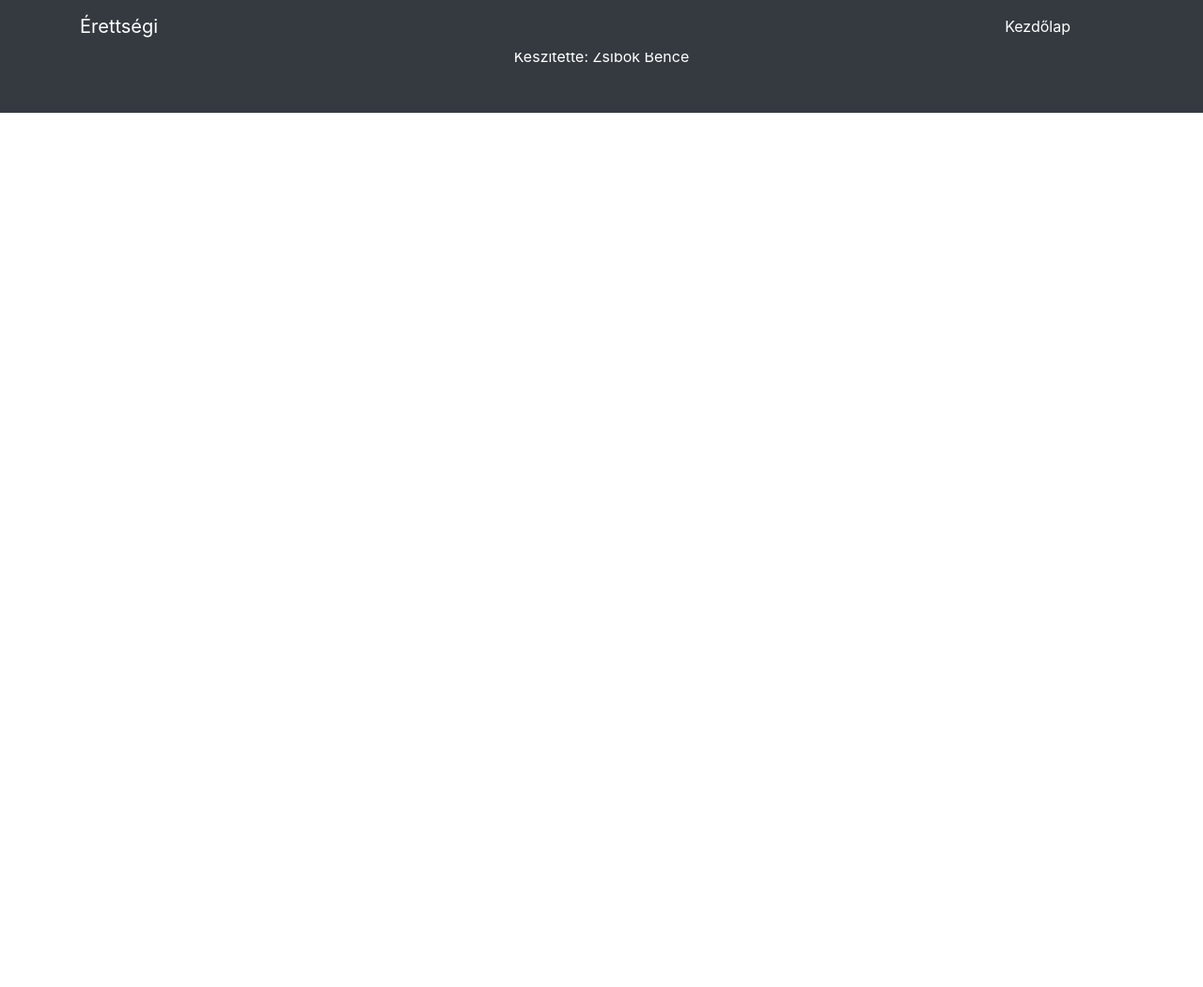
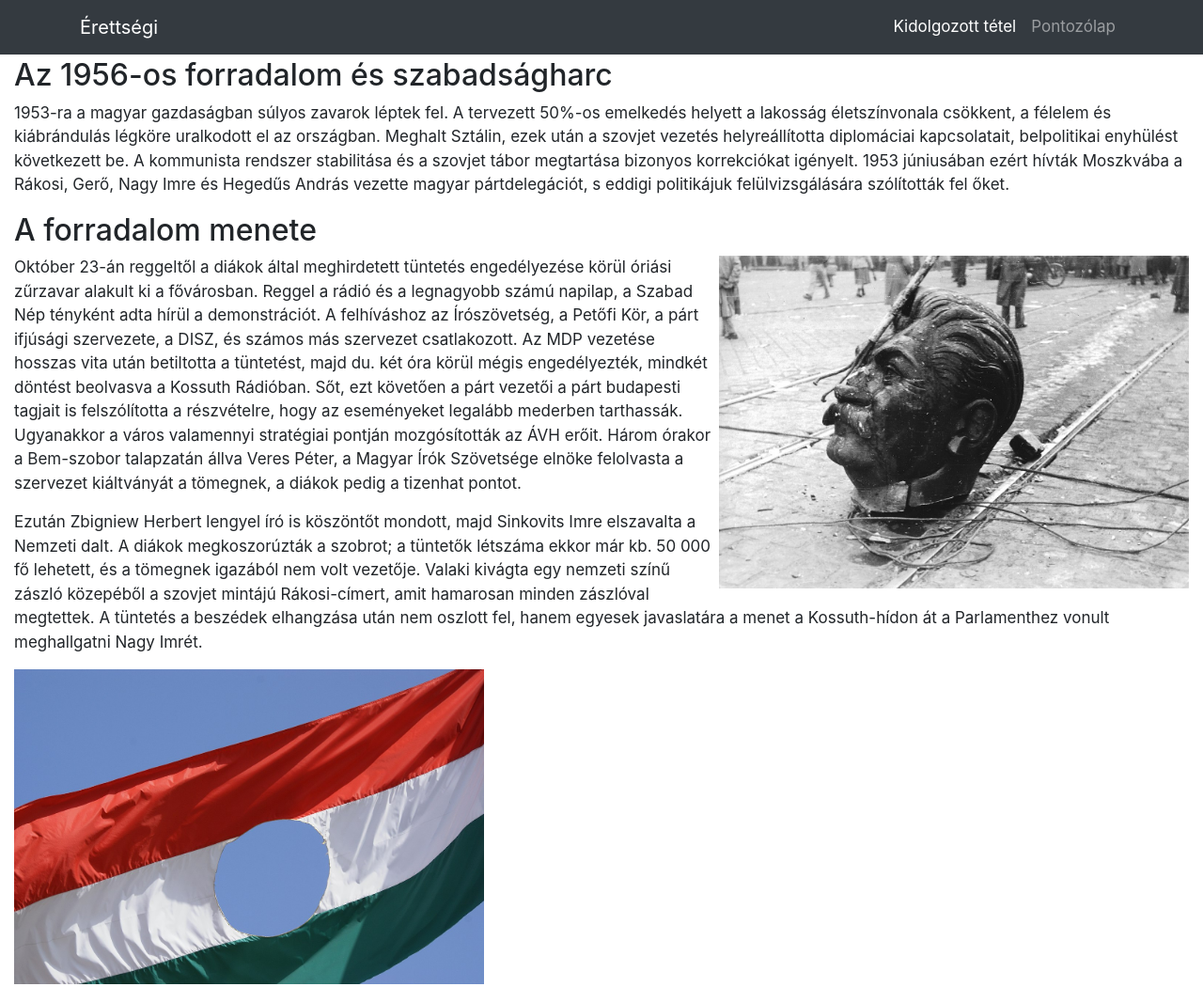
Before and after one commit to Bencezs1/Kompelkprog-projekt2, a plain HTML site: page tetel.html in a window 1280 px wide. Shown: the top 1050 px of the page at 94% size. Before the commit the page ends 800 px from the top, so only its background shows below. Drawn offline with Linux system fonts and the light colour scheme.

Commit message:
Tétel elkészítése

```diff
--- a/css/tetel.css
+++ b/css/tetel.css
@@ -0,0 +1,8 @@
+body{
+    font-size: 17px;
+    padding: 15px;
+}
+
+.szob{
+    float: right;
+}
--- a/tetel.html
+++ b/tetel.html
@@ -6,7 +6,7 @@
   <meta name="viewport" content="width=device-width, initial-scale=1, shrink-to-fit=no">
   <title>Érettségi</title>
   <link href="vendor/bootstrap/css/bootstrap.min.css" rel="stylesheet">
-  <link href="css/index.css" rel="stylesheet">
+  <link href="css/tetel.css" rel="stylesheet">
 </head>
 
 <body>
@@ -20,23 +20,26 @@
       <div class="collapse navbar-collapse" id="navbarResponsive">
         <ul class="navbar-nav ml-auto">
           <li class="nav-item active">
-            <a class="nav-link" href="index.html">Kezdőlap
+            <a class="nav-link" href="tetel.html">Kidolgozott tétel
             </a>
           </li>
           <li class="nav-item">
-            <a class="nav-link" href=""></a>
-          </li>
-          <li class="nav-item">
-            <a class="nav-link" href=""></a>
-          </li>
-          <li class="nav-item">
-            <a class="nav-link" href=""></a>
+            <a class="nav-link" href="pontozo.html">Pontozólap</a>
           </li>
         </ul>
       </div>
     </div>
   </nav>
-
+  <h2>Az 1956-os forradalom és szabadságharc</h2>
+  <h2>Az 1956-os forradalom és szabadságharc</h2>
+  <p>1953-ra a magyar gazdaságban súlyos zavarok léptek fel. A tervezett 50%-os emelkedés helyett a lakosság életszínvonala csökkent, a félelem és kiábrándulás légköre uralkodott el az országban. Meghalt Sztálin, ezek után a szovjet vezetés helyreállította diplomáciai kapcsolatait, belpolitikai enyhülést következett be. A kommunista rendszer stabilitása és a szovjet tábor meg­tartása bizonyos korrekciókat igényelt. 1953 júniusában ezért hívták Moszkvába a Rákosi, Gerő, Nagy Imre és Hegedűs András vezette magyar pártdelegációt, s ed­digi politikájuk felülvizsgálására szólították fel őket.</p>
+  <h2>A forradalom menete</h2>
+  <img src="kepek/sztalin.jpg" alt="A ledöntöttt Sztálin szobor feje" title="A ledöntöttt Sztálin szobor feje" width="40%" height="20%" class="szob">
+  <p>Október 23-án reggeltől a diákok által meghirdetett tüntetés engedélyezése körül óriási zűrzavar alakult ki a fővárosban. Reggel a rádió és a legnagyobb számú napilap, a Szabad Nép tényként adta hírül a demonstrációt. A felhíváshoz az Írószövetség, a Petőfi Kör, a párt ifjúsági szervezete, a DISZ, és számos más szervezet csatlakozott. Az MDP vezetése hosszas vita után betiltotta a tüntetést, majd du. két óra körül mégis engedélyezték, mindkét döntést beolvasva a Kossuth Rádióban. Sőt, ezt követően a párt vezetői a párt budapesti tagjait is felszólította a részvételre, hogy az eseményeket legalább mederben tarthassák. Ugyanakkor a város valamennyi stratégiai pontján mozgósították az ÁVH erőit. Három órakor a Bem-szobor talapzatán állva Veres Péter, a Magyar Írók Szövetsége elnöke felolvasta a szervezet kiáltványát a tömegnek, a diákok pedig a tizenhat pontot.</p>
+  <p>Ezután Zbigniew Herbert lengyel író is köszöntőt mondott, majd Sinkovits Imre elszavalta a Nemzeti dalt. A diákok megkoszorúzták a szobrot; a tüntetők létszáma ekkor már kb. 50 000 fő lehetett, és a tömegnek igazából nem volt vezetője. Valaki kivágta egy nemzeti színű zászló közepéből a szovjet mintájú Rákosi-címert, amit hamarosan minden zászlóval megtettek. A tüntetés a beszédek elhangzása után nem oszlott fel, hanem egyesek javaslatára a menet a Kossuth-hídon át a Parlamenthez vonult meghallgatni Nagy Imrét.</p>
+  <img src="kepek/zaszlo.jpg" alt="Lyukas nemzeti lobogó" title="Lyukas nemzeti lobogó" width="40%" height="20%">
+  <p>18 órára a Kossuth téren és a környező utcákban kb. 200 000 ember gyűlt össze. A demonstráció szenvedélyektől fűtött, de békés volt. A tömeg követelésére végül este 9 órára a helyszínre siető Nagy Imre megjelent a Parlament ablakában. "Elvtársak!" megszólítása indulatos visszautasítást váltott ki, párton belüli reformokat ígérő, hazatérésre szólító, követeléseiket nem említő beszéde után az emberek csalódottan, haraggal távoztak.  A tüntetés ideje alatt Gerő Ernő pártfőtitkár és köre riadóztatta a budapesti és a környékbeli katonai egységeket. Gerő telefonon katonai segítséget kért Hruscsovtól. Még Nagy Imre megjelenése előtt este 8 órakor a Kossuth Rádió közvetítette Gerő Ernő beszédét, amelyben sovinisztának, nacionalistának és antiszemitának nevezte a tüntetést, önmagát a reformok képviselőjének nyilvánította, addigi politikáját helyesnek ítélte és a tüntetők minden követelésétől elzárkózott. 18 óra körül a Dózsa György úti Sztálin-szobornál is tömeg gyűlt össze a tizenhat pont egyik követelése, a szobor eltávolítása céljából. A tüntetők a Himnusz éneklése mellett fél tíz körül végül ledöntötték a 10 méter magas és csaknem 6 tonna súlyú szobrot. A diktátor monumentális szobrából a talapzaton csak a csizmái maradtak, s a népi humor Csizma-térre keresztelte át a helyet. Sztálin feje pedig a pesti utcán hevert.</p>
+  <p>forrásk: <a href="https://erettsegi.com/tetelek/tortenelem/az-1956-os-forradalom-es-szabadsagharc-2/">Érettségi.com,</a> <a href="https://hu.wikipedia.org/wiki/1956-os_forradalom#Az_1956._októberi_forradalmi_helyzet">wikipédia</a></p>
   <footer class="py-5 bg-dark">
     <div class="container">
       <p class="m-0 text-center text-white">Készítette: Zsibók Bence</p>
```
Also changed, not shown: pontozo.html (+5 -5 lines), css/index.css (deleted), kepek/sztalin.jpg (added), kepek/zaszlo.jpg (added).
